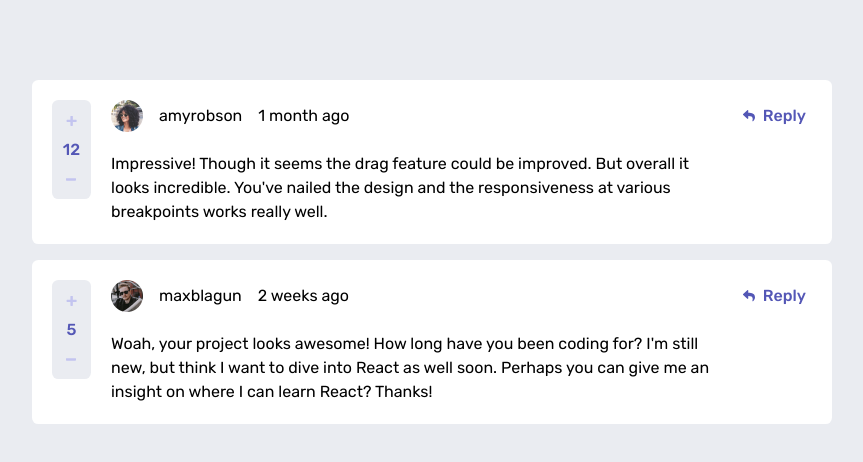
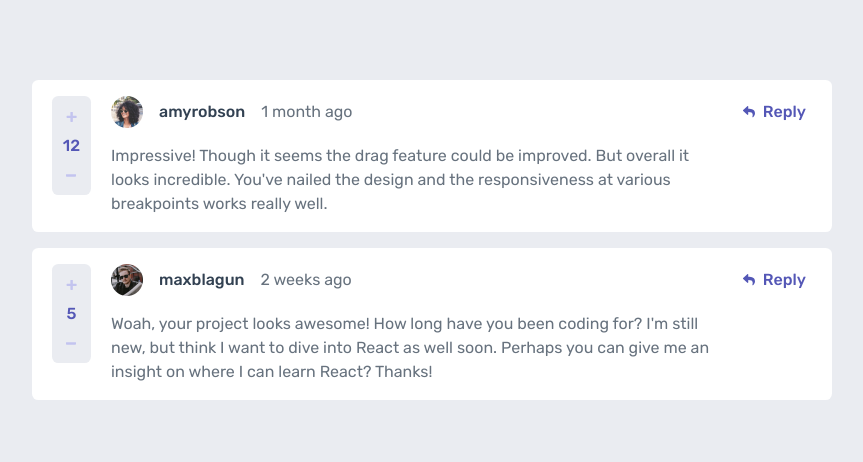
Before and after one commit to Esosek/interactive-comments, a Next.js app: page / in a window 1280 px wide. Shown: the top 462 px of the page, without its empty margins (228-1091 px from the left). Built offline with nearby package versions, Linux system fonts and the light colour scheme.

Commit message:
Polished styles for Comment

```diff
--- a/app/globals.css
+++ b/app/globals.css
@@ -1,6 +1,5 @@
 :root {
   --clr-blue-200: hsl(239, 57%, 85%);
-  --clr-blue-400: hsl(211, 10%, 45%);
   --clr-blue-500: hsl(238, 40%, 52%);
   --clr-blue-800: hsl(212, 24%, 26%);
 
@@ -10,6 +9,7 @@
   --clr-white: hsl(0, 0%, 100%);
   --clr-neutral-100: hsl(228, 33%, 97%);
   --clr-neutral-200: hsl(223, 19%, 93%);
+  --clr-neutral-400: hsl(211, 10%, 45%);
 
   --fs-base: 1rem;
   --fs-large: 1.25rem;
--- a/components/comments/Comment.tsx
+++ b/components/comments/Comment.tsx
@@ -18,7 +18,7 @@ export default function Comment({ comment, isReply = false }: CommentProps) {
       <CommentVotes score={comment.score} />
       <CommentHeader user={comment.user} createdAt={comment.createdAt} />
       <CommentButtons isUserOwned={isUserOwned} />
-      <p>{comment.content}</p>
+      <p className={styles.content}>{comment.content}</p>
     </li>
   )
 }
--- a/components/comments/CommentHeader.tsx
+++ b/components/comments/CommentHeader.tsx
@@ -1,7 +1,7 @@
-import { User } from "@/types/user"
+import { User } from '@/types/user'
 
-import styles from "./styles/CommentHeader.module.css"
-import UserImage from "../common/UserImage"
+import styles from './styles/CommentHeader.module.css'
+import UserImage from '../common/UserImage'
 
 type CommentHeaderProps = {
   user: User
@@ -15,8 +15,8 @@ export default function CommentHeader({
   return (
     <div className={styles.header}>
       <UserImage username={user.username} imagePath={user.image.webp} />
-      <p>{user.username}</p>
-      <p>{postedAt}</p>
+      <p className={styles.username}>{user.username}</p>
+      <p className={styles.postedText}>{postedAt}</p>
     </div>
   )
 }
--- a/components/comments/styles/Comment.module.css
+++ b/components/comments/styles/Comment.module.css
@@ -1,5 +1,5 @@
 .comment {
-  --spacing: 1.25rem;
+  --spacing: 1rem 1.25rem;
 
   display: grid;
   grid-template-columns: auto 1fr auto;
@@ -14,6 +14,10 @@
   margin-inline: auto;
 }
 
+.content {
+  color: var(--clr-neutral-400);
+}
+
 @media only screen and (max-width: 768px) {
   .comment {
     grid-template-columns: auto 1fr;
--- a/components/comments/styles/CommentHeader.module.css
+++ b/components/comments/styles/CommentHeader.module.css
@@ -3,3 +3,12 @@
   gap: 1rem;
   align-items: center;
 }
+
+.username {
+  color: var(--clr-blue-800);
+  font-weight: var(--fw-semibold);
+}
+
+.postedText {
+  color: var(--clr-neutral-400);
+}
```
